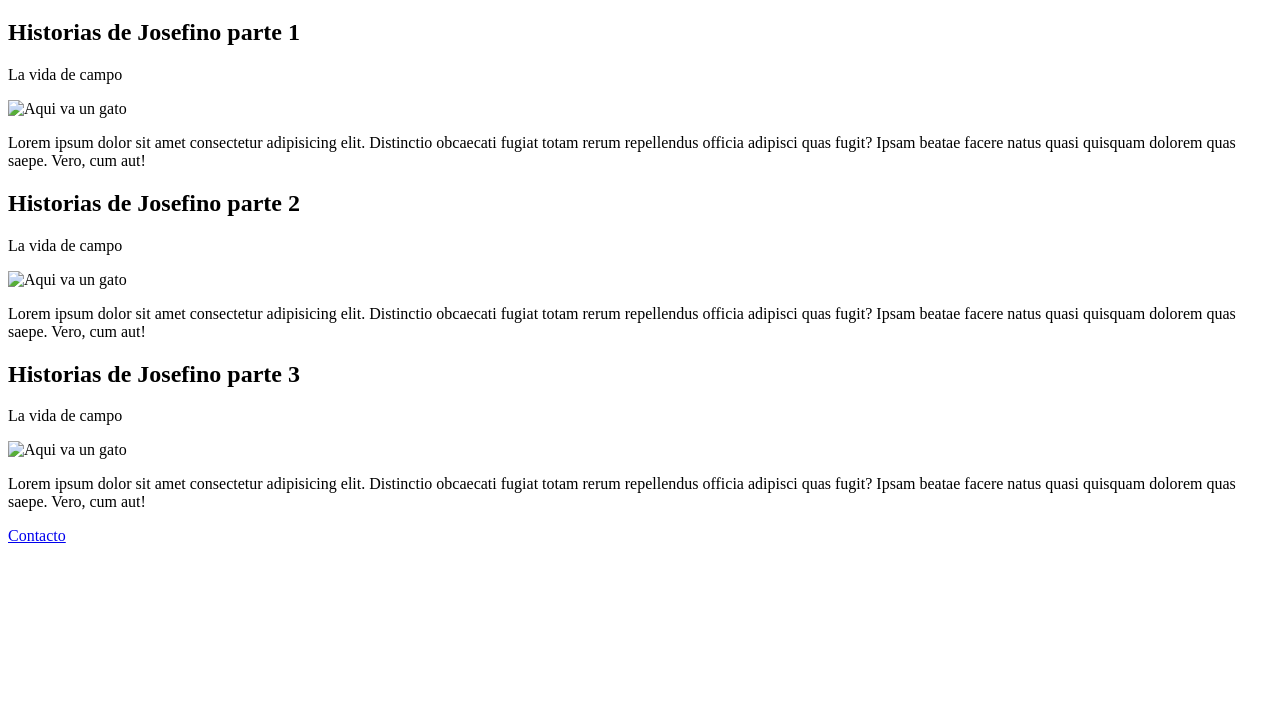
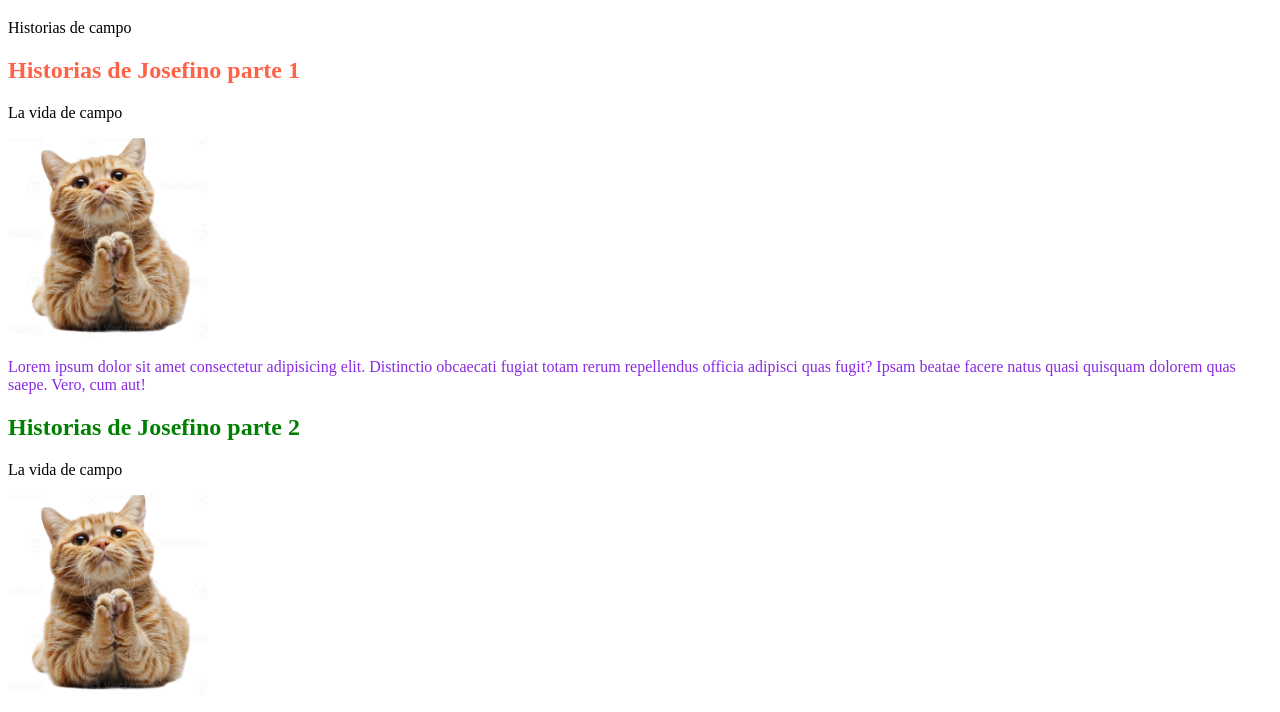
Before and after one commit to osm3rr/primer-proyecto, a plain HTML site: page blog.html in a window 1280 px wide. Shown: the part 61-773 px from the top of the page. Drawn offline with Linux system fonts and the light colour scheme.

Commit message:
css fundamentals

```diff
--- a/blog.html
+++ b/blog.html
@@ -4,32 +4,34 @@
     <meta charset="UTF-8">
     <meta name="viewport" content="width=device-width, initial-scale=1.0">
     <title>Blog de Josefino</title>
+    <link rel="stylesheet" href="static/style.css">
 </head>
 <body>
     <header>
         <h1>Blog de Josefino</h1>
+        <p>Historias de campo</p>
     </header>
 
     <section>
         <article>
-            <h2>Historias de Josefino parte 1</h2>
+            <h2 id="title2">Historias de Josefino parte 1</h2>
             <p>La vida de campo</p>
             <img src="img/cat1.png"  width="200" height="200" alt="Aqui va un gato">
-            <p>Lorem ipsum dolor sit amet consectetur adipisicing elit. Distinctio obcaecati fugiat totam rerum repellendus officia adipisci quas fugit? Ipsam beatae facere natus quasi quisquam dolorem quas saepe. Vero, cum aut!</p>
+            <p class="content">Lorem ipsum dolor sit amet consectetur adipisicing elit. Distinctio obcaecati fugiat totam rerum repellendus officia adipisci quas fugit? Ipsam beatae facere natus quasi quisquam dolorem quas saepe. Vero, cum aut!</p>
         </article>
 
         <article>
             <h2>Historias de Josefino parte 2</h2>
             <p>La vida de campo</p>
             <img src="img/cat1.png"  width="200" height="200" alt="Aqui va un gato">
-            <p>Lorem ipsum dolor sit amet consectetur adipisicing elit. Distinctio obcaecati fugiat totam rerum repellendus officia adipisci quas fugit? Ipsam beatae facere natus quasi quisquam dolorem quas saepe. Vero, cum aut!</p>
+            <p class="content">Lorem ipsum dolor sit amet consectetur adipisicing elit. Distinctio obcaecati fugiat totam rerum repellendus officia adipisci quas fugit? Ipsam beatae facere natus quasi quisquam dolorem quas saepe. Vero, cum aut!</p>
         </article>
 
         <article>
             <h2>Historias de Josefino parte 3</h2>
             <p>La vida de campo</p>
             <img src="img/cat1.png"  width="200" height="200" alt="Aqui va un gato">
-            <p>Lorem ipsum dolor sit amet consectetur adipisicing elit. Distinctio obcaecati fugiat totam rerum repellendus officia adipisci quas fugit? Ipsam beatae facere natus quasi quisquam dolorem quas saepe. Vero, cum aut!</p>
+            <p class="content">Lorem ipsum dolor sit amet consectetur adipisicing elit. Distinctio obcaecati fugiat totam rerum repellendus officia adipisci quas fugit? Ipsam beatae facere natus quasi quisquam dolorem quas saepe. Vero, cum aut!</p>
         </article>
     </section>
 
--- /dev/null
+++ b/static/style.css
@@ -0,0 +1,23 @@
+/* selector por etiquetas */
+h {
+    color: blue;
+}
+
+h2 {
+    color: green;
+}
+
+header p {
+    color:black;
+}
+
+/* selector por clase */
+
+.content {
+    color: blueviolet;
+}
+
+/* selector por id */
+#title2 {
+    color: tomato;
+}
```
Also changed, not shown: img/cat1.png (added).
